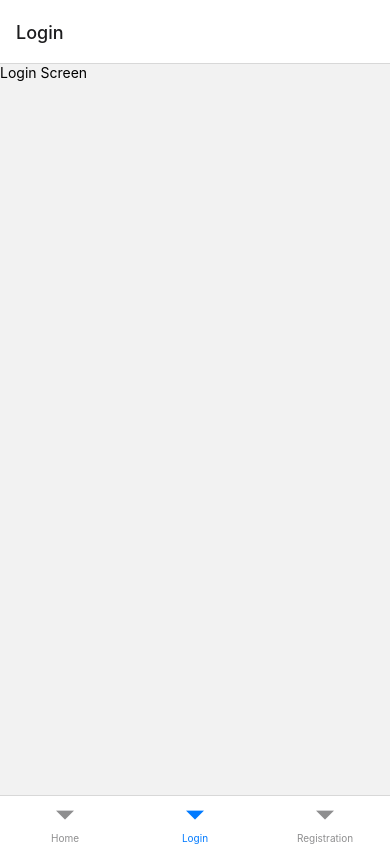
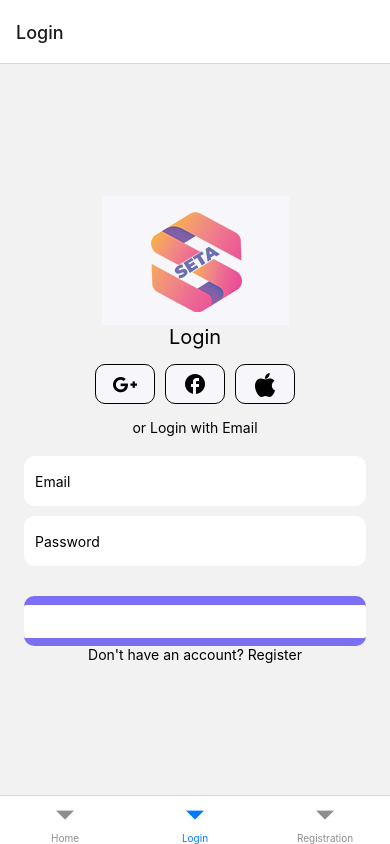
Before and after one commit to pixare40/Seta, a React Native app: screen /Login in a window 390 px wide. Built offline with nearby package versions, Linux system fonts and the light colour scheme.

Commit message:
added login screen

```diff
--- /dev/null
+++ b/declarations.d.ts
@@ -0,0 +1 @@
+declare module '*.png';
--- a/screens/LoginScreen.tsx
+++ b/screens/LoginScreen.tsx
@@ -1,11 +1,85 @@
-import { View, Text } from "react-native";
+import { View, Text, StyleSheet, Image, Button, TextInput, Pressable } from "react-native";
+import logo from '../assets/logo.png';
+import { Fontisto } from '@expo/vector-icons';
+import { MaterialIcons } from '@expo/vector-icons';
 
 const LoginScreen = () => {
     return (
-        <View>
-            <Text>Login Screen</Text>
-        </View>
+        <View style={styles.container}>
+            <Image source={logo} />
+            <Text style={{ fontSize: 20 }}>Login</Text>
+            <View style={styles.buttonContainer}>
+                <Pressable style={styles.socialIcons}>
+                    <Fontisto style={{ alignSelf: "center" }} name="google-plus" size={24} color="black" />
+                </Pressable>
+                <Pressable style={styles.socialIcons}>
+                    <MaterialIcons style={{ alignSelf: "center" }} name="facebook" size={24} color="black" />
+                </Pressable>
+                <Pressable style={styles.socialIcons}>
+                    <Fontisto style={{ alignSelf: "center" }} name="apple" size={24} color="black" />
+                </Pressable>
+            </View>
+            <Text>or Login with Email</Text>
+            <View style={styles.textContainer}>
+                <TextInput style={styles.textInput} placeholder="Email" />
+                <TextInput textContentType="password" style={styles.textInput} placeholder="Password" />
+            </View>
+            <Pressable style={styles.loginButton}>
+                <Button color='white' title="Login" />
+            </Pressable>
+            <Text>Don't have an account? Register</Text>
+        </View >
     )
 }
 
+const styles = StyleSheet.create({
+    container: {
+        flex: 1,
+        paddingHorizontal: 24,
+        paddingBottom: 0,
+        justifyContent: 'center',
+        alignItems: 'center'
+    },
+    buttonContainer: {
+        flexDirection: 'row',
+        marginTop: 10,
+        marginBottom: 10
+    },
+    textInput: {
+        height: 50,
+        borderColor: '#fff',
+        borderStyle: 'solid',
+        borderWidth: 1,
+        marginBottom: 10,
+        paddingLeft: 10,
+        paddingRight: 10,
+        backgroundColor: '#fff',
+        borderRadius: 10
+    },
+    textContainer: {
+        alignSelf: 'stretch',
+        marginTop: 20,
+        marginBottom: 20
+    },
+    loginButton: {
+        height: 50,
+        borderRadius: 10,
+        backgroundColor: '#7B70F5',
+        alignSelf: 'stretch',
+        justifyContent: 'center'
+    },
+    socialIcons: {
+        borderStyle: 'solid',
+        borderWidth: 1,
+        width: 60,
+        height: 40,
+        backgroundColor: '#F6F6FB',
+        alignContent: 'center',
+        justifyContent: 'center',
+        borderRadius: 10,
+        margin: 5
+    }
+})
+
+
 export default LoginScreen;
--- a/screens/RegistrationScreen.tsx
+++ b/screens/RegistrationScreen.tsx
@@ -1,13 +1,22 @@
-import { View, Text } from "react-native"
+import { View, Text, StyleSheet } from "react-native"
 
 const RegistrationScreen = () => {
     return (
-        <View>
-            <Text>
-                Registration Screen
-            </Text>
+        <View style={styles.container}>
+            <Text>Sign up it's free</Text>
+            <Text>Enter your credentials to continue</Text>
         </View>
     )
 }
 
+const styles = StyleSheet.create({
+    container: {
+        flex: 1,
+        paddingHorizontal: 24,
+        paddingBottom: 0,
+        justifyContent: 'center',
+        alignItems: 'center'
+    }
+})
+
 export default RegistrationScreen;
```
Also changed, not shown: assets/logo.png (added).
